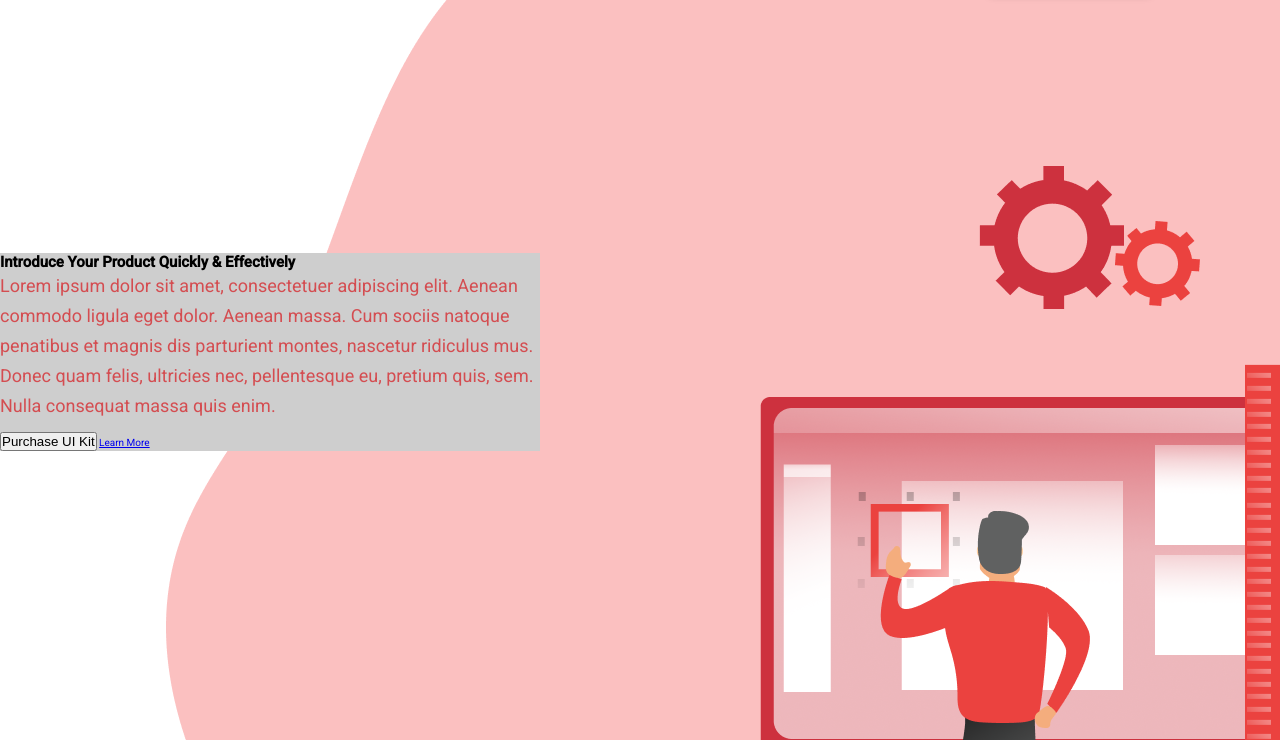
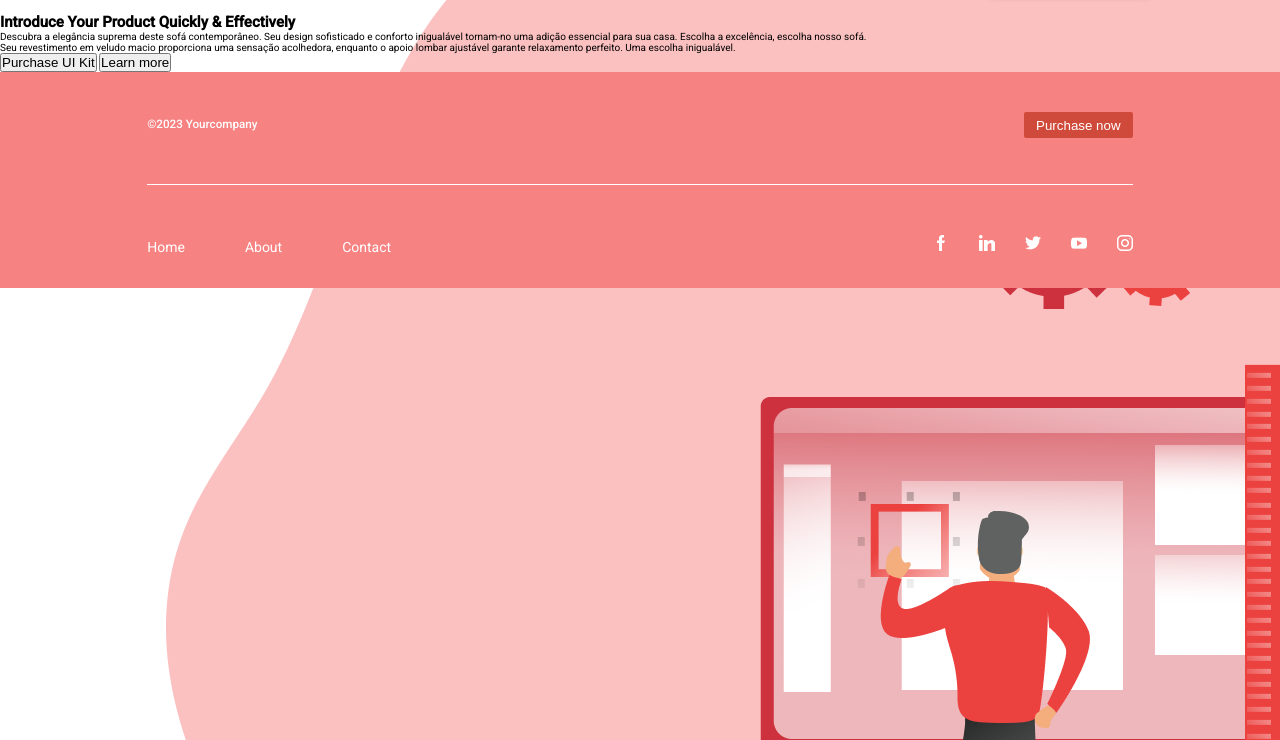
Before and after one commit to DayArnaud/lp-grupo-6, a plain HTML site: page pages/index.html in a window 1280 px wide. Shown: the part 60-800 px from the top of the page. Drawn offline with Linux system fonts and the light colour scheme.

Commit message:
Finalizadas as alterações do footer

```diff
--- a/pages/index.html
+++ b/pages/index.html
@@ -19,45 +19,43 @@
       <button>Buy now</button>
     </header>
 
-    <div class="content">
-      <div>
-        <h2>Introduce Your Product Quickly & Effectively</h2>
+    <main>
+      <section class="main-section">
+        <h1>Introduce Your Product Quickly & Effectively</h1>
+        <div>
+          <p>
+            Descubra a elegância suprema deste sofá contemporâneo. Seu design
+            sofisticado e conforto inigualável tornam-no uma adição essencial
+            para sua casa. Escolha a excelência, escolha nosso sofá.
+          </p>
+          <p>
+            Seu revestimento em veludo macio proporciona uma sensação
+            acolhedora, enquanto o apoio lombar ajustável garante relaxamento
+            perfeito. Uma escolha inigualável.
+          </p>
+        </div>
+        <div>
+          <button>Purchase UI Kit</button>
+          <button>Learn more</button>
+        </div>
+      </section>
+    </main>
 
-        <span>
-          Lorem ipsum dolor sit amet, consectetuer adipiscing elit. Aenean
-          commodo ligula eget dolor. Aenean massa. Cum sociis natoque penatibus
-          et magnis dis parturient montes, nascetur ridiculus mus. Donec quam
-          felis, ultricies nec, pellentesque eu, pretium quis, sem. Nulla
-          consequat massa quis enim.
-        </span>
-
-        <br />
-        <br />
-
-        <button>Purchase UI Kit</button>
-
-        <a href="#">Learn More</a>
-      </div>
-    </div>
-
-    <div style="background-color: #f78282; padding-top: 68px">
-      <div style="display: flex; justify-content: space-between">
-        <span style="color: white"> ©2023 {Yourcompany} </span>
-
-        <button>Purchase now</button>
-      </div>
-
-      <div>
-        <ul style="display: flex; gap: 30px">
-          <span>Home</span>
-          Abut
-          <span>Contact</span>
-        </ul>
-
-        <ul>
-          <img src="/assets/social.png" alt="Social" />
-        </ul>
-      </div>
-    </div>
+    <footer>
+      <section class="footer-section">
+        <div class="footer-infos">
+          <small>©2023 Yourcompany</small>
+          <button>Purchase now</button>
+        </div>
+        <div class="footer-nav-social">
+          <nav class="navigation-footer">
+            <a href="#">Home</a>
+            <a href="#about">About</a>
+            <a href="#contact">Contact</a>
+          </nav>
+          <img src="../assets/social.png" alt="Ícones de mídia social" />
+        </div>
+      </section>
+    </footer>
   </body>
 </html>
--- a/pages/style.css
+++ b/pages/style.css
@@ -37,9 +37,83 @@
   font-size: 1.2rem;
   line-height: 18px;
   text-align: center;
+  cursor: pointer;
 }
 
-.content {
+main {
+  width: 100vw;
+}
+
+.main-section {
+  display: flex;
+  flex-direction: column;
+}
+
+footer {
+  display: flex;
+  justify-content: center;
+  align-items: center;
+  width: 100vw;
+  height: 21.6rem;
+  background-color: #f78282;
+  padding-bottom: 36px;
+}
+
+.footer-section {
+  display: flex;
+  flex-direction: column;
+  width: 77%;
+  padding-top: 47px;
+}
+
+.footer-infos {
+  display: flex;
+  justify-content: space-between;
+  color: white;
+  font-size: 1.4rem;
+  font-weight: 500;
+  line-height: 2.4rem;
+}
+
+.footer-infos button {
+  color: white;
+  width: 109px;
+  height: 26px;
+  flex-shrink: 0;
+  border-radius: 2px;
+  background-color: #d04a3b;
+  cursor: pointer;
+  border: none;
+}
+
+.footer-nav-social {
+  display: flex;
+  justify-content: space-between;
+  border-top: 1px solid white;
+  margin-top: 46px;
+  padding-top: 50px;
+}
+
+.footer-nav-social img {
+  width: 200px;
+  height: 16px;
+  flex-shrink: 0;
+}
+
+.navigation-footer {
+  display: flex;
+  gap: 6rem;
+}
+
+.navigation-footer a {
+  color: white;
+  text-decoration: none;
+  font-weight: 400;
+  line-height: 24px;
+  font-size: 1.4rem;
+}
+
+/* .content {
   padding-top: 240px;
   padding-bottom: 440px;
   margin-bottom: 100px;
@@ -57,4 +131,4 @@
   font-style: normal;
   font-weight: 400;
   line-height: 30px;
-}
+} */
```
